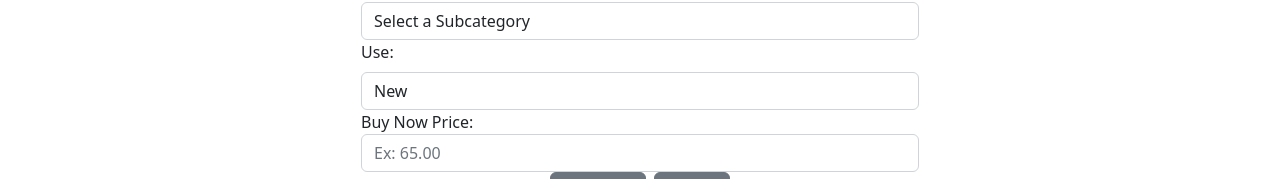
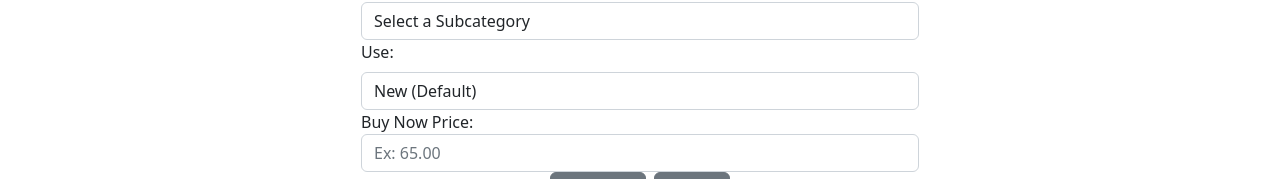
Before and after one commit to logan624/A-Team, a React (Create React App) app in the folder frontend/: page /Add in a window 1280 px wide. Shown: the part 308-487 px from the top of the page. Built offline with nearby package versions, Linux system fonts and the light colour scheme.

Commit message:
Adding Conditionals for AddItem

```diff
--- a/frontend/src/components/AddItem.js
+++ b/frontend/src/components/AddItem.js
@@ -164,7 +164,7 @@ const AddItem = () => {
                         }}
                         >
                         {/* <option>Select a Usage</option>     */}
-                        <option value="New">New</option>
+                        <option value="New">New (Default)</option>
                         <option value="Lightly Used">Lightly Used</option>
                         <option value="Moderatly Used">Moderatly Used</option>
                         <option value="Very Used">Very Used</option>
@@ -184,8 +184,10 @@ const AddItem = () => {
                 {errors.buy_now_price?.type === 'required' && <small style= {{color: "red"}}> Buy Now Price is Required</small>}
                 {errors.buy_now_price?.type === 'min'&& <small small style= {{color: "red"}}> Buy Now Price must be a Positive Number</small>}
                 {/* {errors.buy_now_price?.type !== 'valueAsNumber'&& <small small style= {{color: "red"}}> Buy Now Price must be a Positive Number</small>} */}
-                {/* {errors.buy_now_price?.value === '0' && <small style= {{color: "red"}}>Choose one of the other options</small>} */}
-
+                {/* <javascript>
+                    if(containsAnyLetters('abcdeffghijklmnopqrstuvwxyz'))
+                        {errors.buy_now_price?.type !== 'valueAsNumber'&& <small small style= {{color: "red"}}> Buy Now Price must be a Positive Number</small>}
+                </javascript> */}
                 <div className={"text-center"}>
                         <button className={"btn btn-secondary me-2"}>Add Item</button>
                     <Link to={"/List"} className={"btn btn-secondary"}>Cancel</Link>
```
